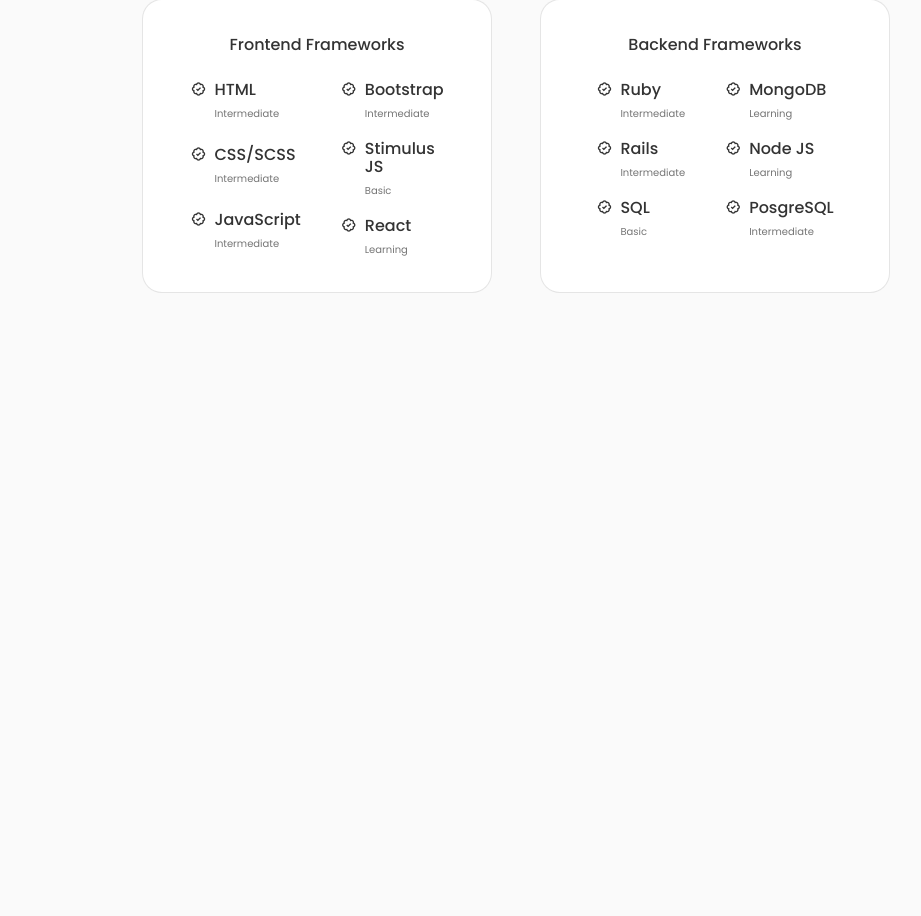
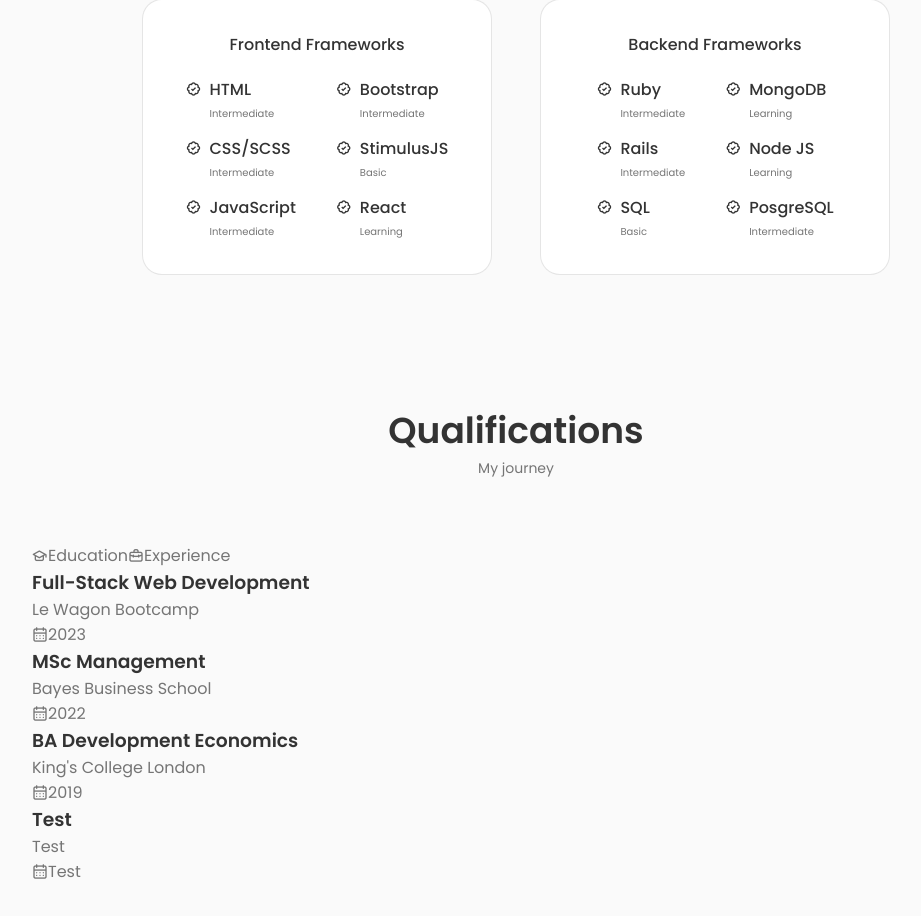
Before and after one commit to dyloff/dylon_io, a React (Create React App) app in the folder website-profile/: page / in a window 1280 px wide. Shown: the part 1557-2473 px from the top of the page, without its empty margins (124-1045 px from the left). Before the commit the page ends 1882 px from the top, so only its background shows below. Built offline with nearby package versions, Linux system fonts and the light colour scheme.

Commit message:
qualifications section

```diff
--- a/website-profile/src/App.js
+++ b/website-profile/src/App.js
@@ -4,6 +4,7 @@
 import Home from './components/home/Home';
 import About from './components/about/About';
 import Skills from './components/skills/Skills';
+import Qualification from './components/qualification/Qualification';
 
 
 const App = () => {
@@ -15,6 +16,7 @@
       <Home />
       <About />
       <Skills />
+      <Qualification />
     </main>
     </>
   )
--- /dev/null
+++ b/website-profile/src/components/qualification/Qualification.jsx
@@ -0,0 +1,103 @@
+import React from 'react';
+import "./qualification.css"
+
+const Qualification = ()=> {
+  return (
+    <section className="qualification section">
+      <h2 className="section__title">Qualifications</h2>
+      <span className="section__subtitle">My journey</span>
+
+      <div className="qualification__container container">
+        <div className="qualification__tabs">
+          <div className="qualification__button qualification__active button--flex">
+            <i className="uil uil-graduation-cap qualification__icon"></i> Education
+          </div>
+
+          <div className="qualification__button button--flex">
+            <i className="uil uil-briefcase-alt qualification__icon"></i> Experience
+          </div>
+
+
+        </div>
+
+        <div className="qualification__sections">
+          <div className="qualification__content">
+            <div className="qualification__data">
+              <div>
+                <h3 className="qualification__title">Full-Stack Web Development</h3>
+                <span className="qualification_subtitle">Le Wagon Bootcamp</span>
+                <div className="qualification_subtitle">
+                  <i className="uil uil-calendar-alt"></i>2023
+                </div>
+              </div>
+
+
+
+              <div>
+                <span className="qualification__rounder"></span>
+                <span className="qualification__line"></span>
+              </div>
+            </div>
+
+            <div className="qualification__data">
+              <div></div>
+
+              <div>
+                <span className="qualification__rounder"></span>
+                <span className="qualification__line"></span>
+
+
+
+                <h3 className="qualification__title">MSc Management</h3>
+                <span className="qualification_subtitle">Bayes Business School</span>
+                <div className="qualification_subtitle">
+                  <i className="uil uil-calendar-alt"></i>2022
+
+
+                </div>
+              </div>
+            </div>
+
+            <div className="qualification__data">
+              <div>
+                <h3 className="qualification__title">BA Development Economics</h3>
+                <span className="qualification_subtitle">King's College London</span>
+                <div className="qualification_subtitle">
+                  <i className="uil uil-calendar-alt"></i>2019
+                </div>
+              </div>
+
+
+
+              <div>
+                <span className="qualification__rounder"></span>
+                <span className="qualification__line"></span>
+              </div>
+            </div>
+
+            <div className="qualification__data">
+              <div></div>
+
+              <div>
+                <span className="qualification__rounder"></span>
+                <span className="qualification__line"></span>
+
+
+
+                <h3 className="qualification__title">Test</h3>
+                <span className="qualification_subtitle">Test</span>
+                <div className="qualification_subtitle">
+                  <i className="uil uil-calendar-alt"></i>Test
+
+
+                </div>
+              </div>
+            </div>
+          </div>
+        </div>
+      </div>
+    </section>
+  );
+};
+
+export default Qualification
--- a/website-profile/src/components/skills/Frontend.jsx
+++ b/website-profile/src/components/skills/Frontend.jsx
@@ -48,7 +48,7 @@
           <i class='bx bx-badge-check' ></i>
 
           <div>
-              <h3 className="skills__name">Stimulus JS</h3>
+              <h3 className="skills__name">StimulusJS</h3>
               <span className="skills__level">Basic</span>
           </div>
           </div>
```
Also changed, not shown: website-profile/src/components/qualification/qualification.css (added).
